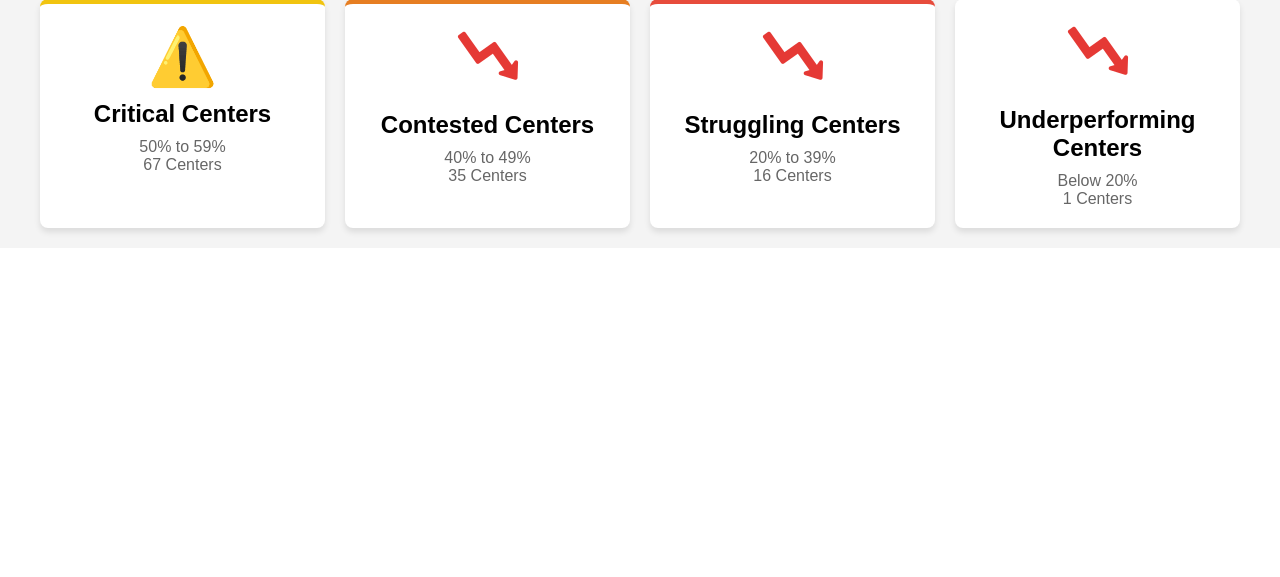
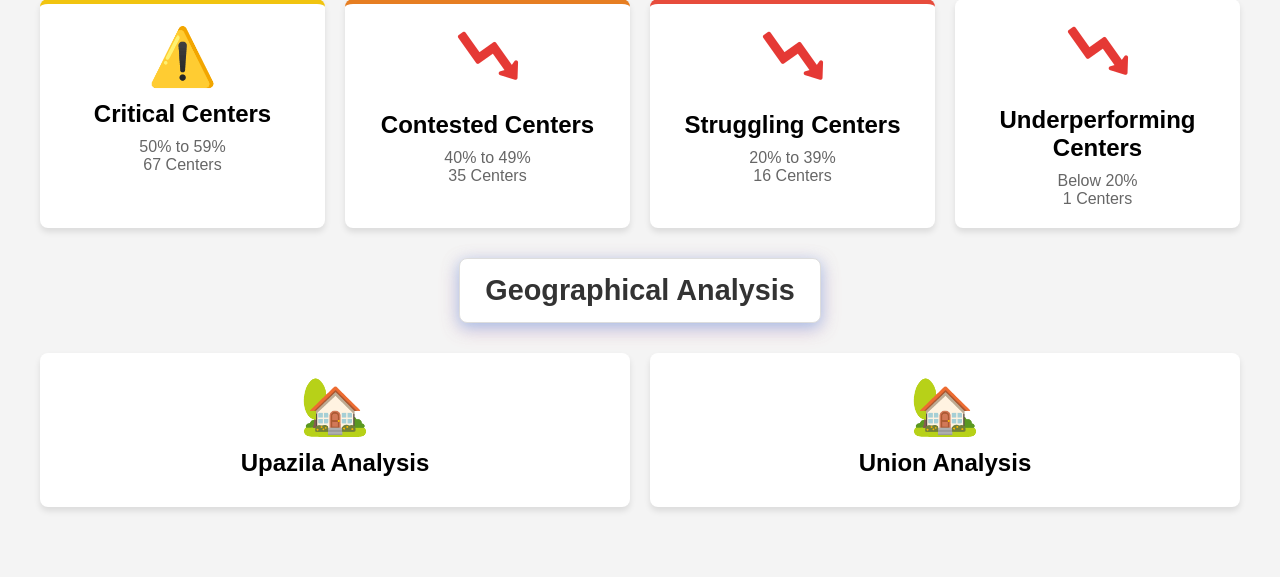
Before and after one commit to najmulislamnajim/election_data_analysis, a Django app: page / in a window 1280 px wide. Shown: the part 1443-2020 px from the top of the page. Before the commit the page ends 1680 px from the top, so only its background shows below. Run offline with Django 5.2, Linux system fonts and the light colour scheme.

Commit message:
add geographical section

```diff
--- a/analysis/templates/home.html
+++ b/analysis/templates/home.html
@@ -304,6 +304,27 @@
       {% endfor %}
     </div>
 
+    <h1 style="margin-top: 30px">Geographical Analysis</h1>
+    <div class="card-container" style="margin-bottom: 50px;">
+      <a
+        href="{% url 'upazila_analysis' %}"
+        class="card"
+      >
+        <span class="emoji">🏡</span>
+
+        <h2>Upazila Analysis</h2>
+      </a>
+      <a
+        href="{% url 'union_analysis' %}"
+        class="card"
+      >
+        <span class="emoji">🏡</span>
+
+        <h2>Union Analysis</h2>
+      </a>
+
+    </div>
+
     <script>
         // Data from Django view
         const stats = {
```
